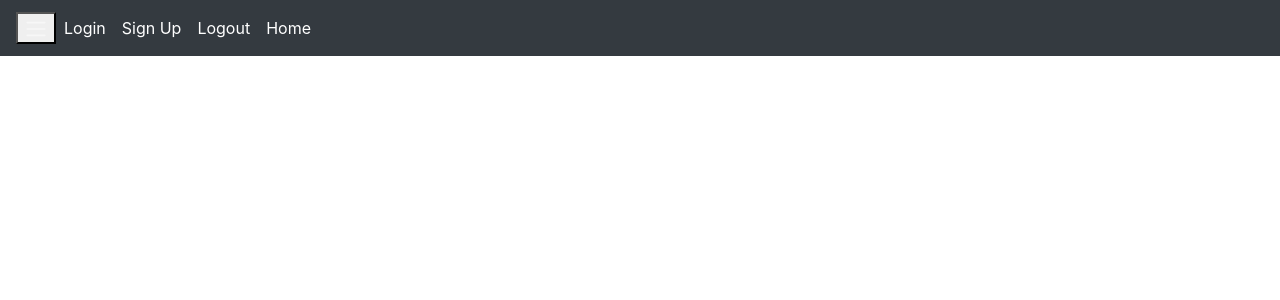
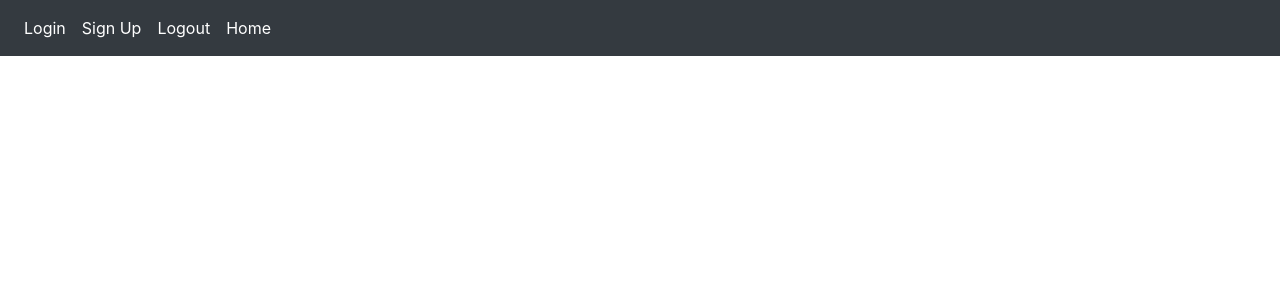
Before and after one commit to Lipp1305/read, a Flask app: page / in a window 1280 px wide. Shown: the top 300 px of the page. Run offline with Flask 3, Linux system fonts and the light colour scheme; some libraries are stand-ins or nearby versions.

Commit message:
indented html

```diff
--- a/web/templates/base.html
+++ b/web/templates/base.html
@@ -19,12 +19,12 @@
 <body>
     <nav class="navbar navbar-expand-lg navbar-dark bg-dark">
         <button
-        class="navbar-toggle"
+        class="navbar-toggler"
         type="button"
         data-toggle="collapse"
         data-target="#navbar"
         >
-        <span class="navbar-toggler-icon"></span>
+            <span class="navbar-toggler-icon"></span>
         </button>
         <div class="collapse navbar-collapse" id="navbar">
             <div class="navbar-nav">
```
